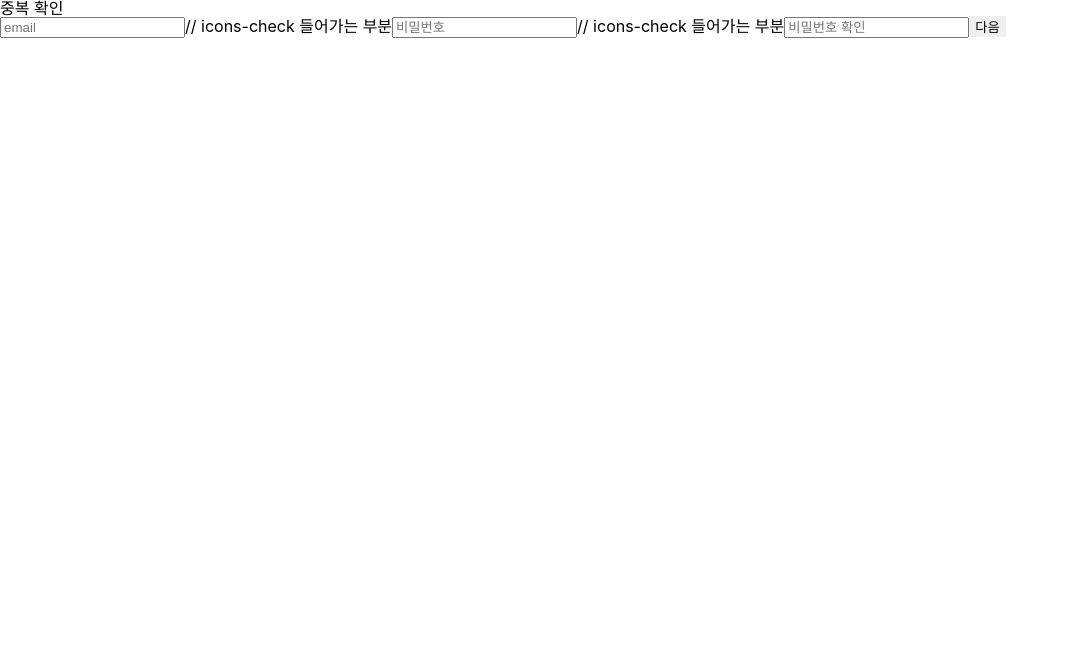
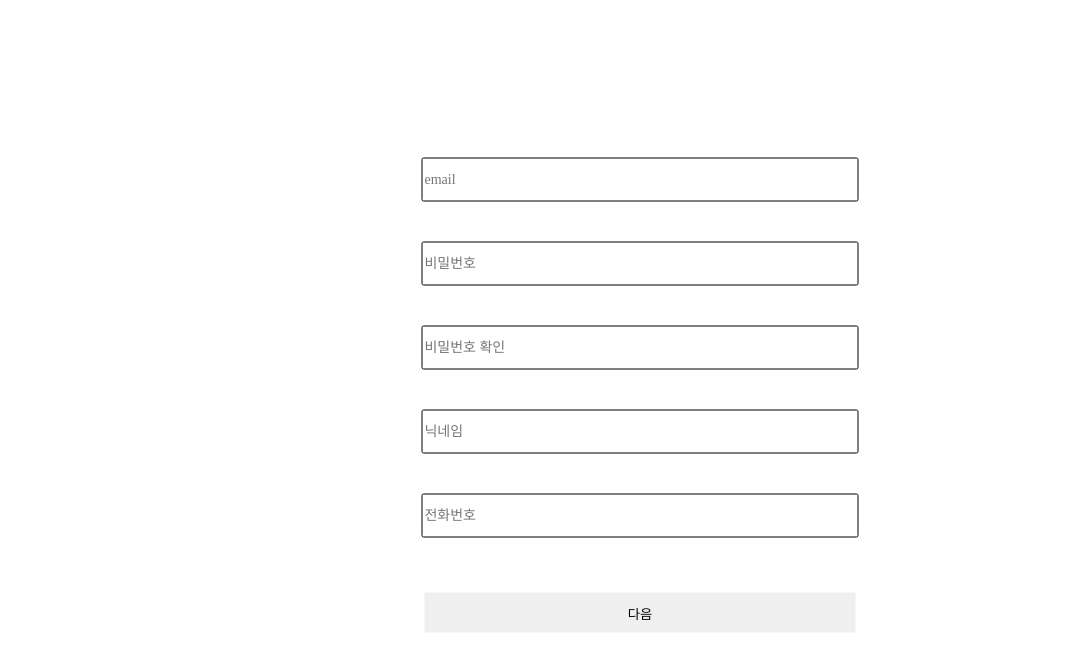
Before and after one commit to stellum/global-moya, a React (Vite) app in the folder client/: page /register in a window 1280 px wide. Shown: the top 670 px of the page, without its empty margins (0-1069 px from the left). Built offline with nearby package versions, Linux system fonts and the light colour scheme; no server answers.

Commit message:
feat: Edited Register component with RegisterApi (07.13) 회원가입 api 파일을 생성하고 닉네임, 전화번호 입력칸 추가했습니다.

```diff
--- /dev/null
+++ b/client/src/api/registerApi.js
@@ -0,0 +1,18 @@
+import clientServer from "./baseUrl";
+
+export const registerFunc = async (form) => {
+  try {
+    const res = await clientServer({
+      url: "/auth/login",
+      method: "post",
+      data: form,
+    });
+
+    if (res.status === 200) {
+      console.log("로그인 성공");
+      return res.status;
+    }
+  } catch (err) {
+    return res.status;
+  }
+};
--- a/client/src/pages/login/Register.jsx
+++ b/client/src/pages/login/Register.jsx
@@ -1,6 +1,59 @@
 import React from "react";
 import { useForm } from "react-hook-form";
-// import { registerFunc } from "@api/registerApi";
+import { registerFunc } from "@api/registerApi";
+import styled from "styled-components";
+
+const RegisterForm = styled.form`
+  width: 479px;
+  position: absolute;
+  top: 50%;
+  left: 50%;
+  transform: translate(-50%, -50%);
+  display: flex;
+  flex-direction: column;
+  align-items: center;
+`;
+
+const RegisterInput = styled.input`
+  width: 90%;
+  height: 40px;
+  border: 1px solid #000000;
+  border-radius: 2px;
+  font-family: "Pretendard";
+  font-style: normal;
+  font-weight: 500;
+  font-size: 14px;
+  line-height: 22px;
+  margin-bottom: 40px;
+  &:focus {
+    outline: none;
+    // placeholder 안없어짐
+    &::placeholder {
+      display: none;
+    }
+  }
+  &:invalid {
+    border: 3px solid red;
+  }
+  &::-webkit-inner-spin-button {
+    appearance: none;
+    -moz-appearance: none;
+    -webkit-appearance: none;
+  }
+`;
+
+const RegisterButton = styled.button`
+  display: flex;
+  justify-content: center;
+  align-items: center;
+  margin: 15px 0px 10px;
+  width: 90%;
+  height: 40px;
+  background-color: #efefef;
+  &:hover {
+    background-color: #dfdfdf;
+  }
+`;
 
 const Register = () => {
   const {
@@ -11,35 +64,40 @@ const Register = () => {
 
   return (
     <>
-      <form
+      <RegisterForm
         onSubmit={handleSubmit((data) => {
           const formData = new FormData();
+
           for (let key in data) {
-            formData.append(key, data[key]);
+            if (key !== "passwordCheck") {
+              formData.append(key, data[key]);
+            }
           }
+
           registerFunc(formData);
+          // // 결제 연동 함수 들어갈 자리
         })}
       >
-        <div>중복 확인</div>
-        <input
+        {/*중복 확인 버튼*/}
+        <RegisterInput
           type="email"
           name="email"
           placeholder="email"
           {...register("email", {
-            required: "이메일은 필수 입력입니다.",
+            required: "이메일을 입력해주세요.",
             pattern: {
               value: /\S+@\S+\.\S+/,
               message: "이메일 형식에 맞지 않습니다.",
             },
           })}
         />
-        // icons-check 들어가는 부분
-        <input
+        {/* // icons-check 들어가는 부분 */}
+        <RegisterInput
           type="password"
           name="password"
           placeholder="비밀번호"
           {...register("password", {
-            required: "비밀번호는 필수 입력입니다.",
+            required: "비밀번호를 입력해주세요.",
             pattern: {
               value:
                 "^(?=.*[a-z])(?=.*[A-Z])(?=.*d)(?=.*[$@$!%*?&])[A-Za-zd$@$!%*?&]{10,}",
@@ -47,21 +105,42 @@ const Register = () => {
             },
           })}
         />
-        // icons-check 들어가는 부분
-        <input
+        {/* // icons-check 들어가는 부분 */}
+        <RegisterInput
           type="password"
           name="passwordCheck"
           placeholder="비밀번호 확인"
           {...register("passwordCheck", {
-            required: "비밀번호는 필수 입력입니다.",
+            required: "비밀번호가 일치하지 않습니다.",
           })}
         />
-        <button type="submit" disabled={isSubmitting}>
+        <RegisterInput
+          type="text"
+          name="name"
+          placeholder="닉네임"
+          {...register("name", {
+            required: "닉네임을 입력해주세요.",
+          })}
+        />
+        <RegisterInput
+          type="number"
+          name="phoneNumber"
+          maxLength="11"
+          pattern="[0-9]+"
+          placeholder="전화번호"
+          {...register("phoneNumber", {
+            required: "전화번호를 입력해주세요.",
+          })}
+        />
+        <RegisterButton type="submit" disabled={isSubmitting}>
           다음
-        </button>
-      </form>
+        </RegisterButton>
+      </RegisterForm>
     </>
   );
 };
 
 export default Register;
+
+// 1. 추후에 api에 따라 닉네임과 전화번호 name 수정 필요
+// 2. 입력칸이 모두 채워지지 않으면
```
